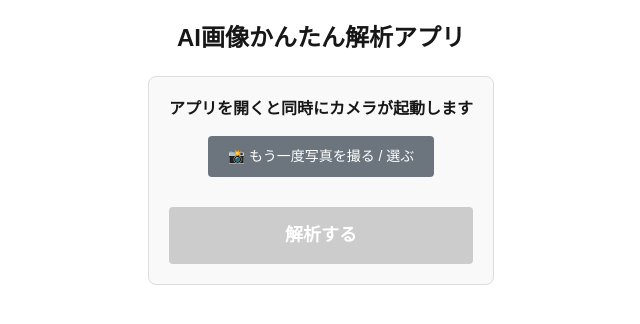
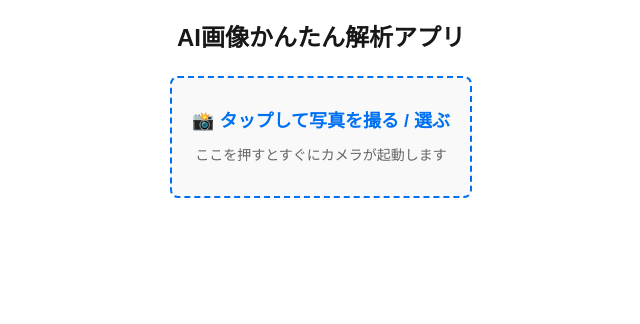
Before and after one commit to hedgehogtomcatqaz1326-netizen/my-image-analyzer, a Next.js app: page / in a window 1280 px wide. Shown: the top 324 px of the page, without its empty margins (319-959 px from the left). Built offline with nearby package versions, Linux system fonts and the light colour scheme.

Commit message:
Update: direct camera tap area and 4 search links per label

```diff
--- a/app/page.tsx
+++ b/app/page.tsx
@@ -1,6 +1,6 @@
 "use client";
 
-import { useState, useRef, useEffect } from "react";
+import { useState, useRef } from "react";
 
 export default function Home() {
   const [selectedImage, setSelectedImage] = useState<File | null>(null);
@@ -10,13 +10,7 @@ export default function Home() {
   const [error, setError] = useState<string | null>(null);
   const fileInputRef = useRef<HTMLInputElement>(null);
 
-  // アプリ起動（マウント時）と同時に自動でカメラ（ファイル選択ダイアログ）を起動する
-  useEffect(() => {
-    if (fileInputRef.current) {
-      fileInputRef.current.click();
-    }
-  }, []);
-
+  // ファイルが選択されたときの処理
   const handleImageChange = (e: React.ChangeEvent<HTMLInputElement>) => {
     const file = e.target.files?.[0];
     if (file) {
@@ -24,6 +18,13 @@ export default function Home() {
       setPreviewUrl(URL.createObjectURL(file));
       setResult(null);
       setError(null);
+    }
+  };
+
+  // 写真選択エリアまたはボタンを押したときにカメラを起動
+  const triggerCamera = () => {
+    if (fileInputRef.current) {
+      fileInputRef.current.click();
     }
   };
 
@@ -40,7 +41,6 @@ export default function Home() {
     try {
       const formData = new FormData();
       formData.append("image", selectedImage);
-      // 外国語対応を取り消したため、言語指定は常に日本語固定
       formData.append("lang", "日本語");
 
       const res = await fetch("/api/analyze", {
@@ -68,12 +68,7 @@ export default function Home() {
         AI画像かんたん解析アプリ
       </h1>
 
-      <div style={{ backgroundColor: "#f9f9f9", padding: "20px", borderRadius: "8px", border: "1px solid #ddd", marginBottom: "20px" }}>
-        <p style={{ marginBottom: "15px", fontWeight: "bold", textAlign: "center" }}>
-          アプリを開くと同時にカメラが起動します
-        </p>
-
-        {/* 隠しファイル入力：capture="environment" によりスマホでは直接外カメラが起動 */}
+      {/* 隠しファイル入力：スマホでは直接カメラが起動 */}
       <input
         type="file"
         accept="image/*"
@@ -83,48 +78,53 @@ export default function Home() {
         style={{ display: "none" }}
       />
 
-        <div style={{ textAlign: "center", marginBottom: "15px" }}>
-          <button
-            onClick={() => fileInputRef.current?.click()}
+      {/* 画面全体の撮影トリガーエリア */}
+      <div
+        onClick={triggerCamera}
         style={{
-              padding: "10px 20px",
-              backgroundColor: "#6c757d",
-              color: "#fff",
-              fontSize: "14px",
-              border: "none",
-              borderRadius: "4px",
-              cursor: "pointer",
-              marginBottom: "15px"
+          backgroundColor: "#f9f9f9",
+          padding: "30px 20px",
+          borderRadius: "8px",
+          border: "2px dashed #0070f3",
+          textAlign: "center",
+          marginBottom: "20px",
+          cursor: "pointer"
         }}
       >
-            📸 もう一度写真を撮る / 選ぶ
-          </button>
+        <p style={{ fontSize: "18px", fontWeight: "bold", color: "#0070f3", margin: "0 0 10px 0" }}>
+          📸 タップして写真を撮る / 選ぶ
+        </p>
+        <p style={{ fontSize: "14px", color: "#666", margin: "0" }}>
+          ここを押すとすぐにカメラが起動します
+        </p>
+
+        {previewUrl && (
+          <div style={{ marginTop: "15px" }} onClick={(e) => e.stopPropagation()}>
+            <img src={previewUrl} alt="プレビュー" style={{ maxWidth: "100%", maxHeight: "250px", borderRadius: "4px" }} />
+          </div>
+        )}
       </div>
 
       {previewUrl && (
-          <div style={{ textAlign: "center", marginBottom: "15px" }}>
-            <img src={previewUrl} alt="プレビュー" style={{ maxWidth: "100%", maxHeight: "250px", borderRadius: "4px" }} />
-          </div>
-        )}
-
         <button
           onClick={handleAnalyze}
-          disabled={loading || !selectedImage}
+          disabled={loading}
           style={{
             width: "100%",
             padding: "15px",
-            backgroundColor: loading || !selectedImage ? "#ccc" : "#0070f3",
+            backgroundColor: loading ? "#ccc" : "#0070f3",
             color: "#fff",
             fontSize: "18px",
             fontWeight: "bold",
             border: "none",
             borderRadius: "4px",
-            cursor: loading || !selectedImage ? "not-allowed" : "pointer"
+            cursor: loading ? "not-allowed" : "pointer",
+            marginBottom: "20px"
           }}
         >
           {loading ? "解析中..." : "解析する"}
         </button>
-      </div>
+      )}
 
       {error && (
         <div style={{ backgroundColor: "#ffebee", color: "#c62828", padding: "15px", borderRadius: "4px", marginBottom: "20px" }}>
@@ -137,33 +137,55 @@ export default function Home() {
           <h2 style={{ fontSize: "18px", fontWeight: "bold", marginBottom: "10px", color: "#2e7d32" }}>
             解析結果
           </h2>
-          <p style={{ whiteSpace: "pre-line", fontSize: "16px", lineHeight: "1.6", marginBottom: "15px" }}>
+          <p style={{ whiteSpace: "pre-line", fontSize: "16px", lineHeight: "1.6", marginBottom: "20px" }}>
             {result.summary}
           </p>
-          <div style={{ marginBottom: "10px", fontSize: "14px", color: "#555", fontWeight: "bold" }}>
-            気になる言葉を押すと、詳しく調べたり画像を見ることができます：
+
+          <div style={{ marginBottom: "15px", fontSize: "14px", color: "#333", fontWeight: "bold" }}>
+            キーワードから詳細を調べる：
           </div>
-          <div style={{ display: "flex", flexWrap: "wrap", gap: "8px" }}>
+
+          <div style={{ display: "flex", flexDirection: "column", gap: "15px" }}>
             {result.labels.map((label: string, index: number) => (
+              <div key={index} style={{ backgroundColor: "#fff", padding: "12px", borderRadius: "6px", border: "1px solid #c8e6c9" }}>
+                <div style={{ fontWeight: "bold", marginBottom: "8px", color: "#1b5e20" }}>
+                  #{label}
+                </div>
+                <div style={{ display: "flex", flexWrap: "wrap", gap: "6px" }}>
                   <a
-                key={index}
+                    href={`https://www.google.com/search?q=${encodeURIComponent(label)}`}
+                    target="_blank"
+                    rel="noopener noreferrer"
+                    style={{ fontSize: "12px", padding: "6px 10px", backgroundColor: "#e3f2fd", color: "#0d47a1", textDecoration: "none", borderRadius: "4px", fontWeight: "bold" }}
+                  >
+                    Googleで検索
+                  </a>
+                  <a
+                    href={`https://ja.wikipedia.org/wiki/Special:Search?search=${encodeURIComponent(label)}`}
+                    target="_blank"
+                    rel="noopener noreferrer"
+                    style={{ fontSize: "12px", padding: "6px 10px", backgroundColor: "#f3e5f5", color: "#4a148c", textDecoration: "none", borderRadius: "4px", fontWeight: "bold" }}
+                  >
+                    ウィキペディアで検索
+                  </a>
+                  <a
+                    href={`https://www.youtube.com/results?search_query=${encodeURIComponent(label)}`}
+                    target="_blank"
+                    rel="noopener noreferrer"
+                    style={{ fontSize: "12px", padding: "6px 10px", backgroundColor: "#ffebee", color: "#b71c1c", textDecoration: "none", borderRadius: "4px", fontWeight: "bold" }}
+                  >
+                    YouTubeで検索
+                  </a>
+                  <a
                     href={`https://www.google.com/search?q=${encodeURIComponent(label)}&tbm=isch`}
                     target="_blank"
                     rel="noopener noreferrer"
-                style={{
-                  backgroundColor: "#c8e6c9",
-                  color: "#1b5e20",
-                  padding: "6px 12px",
-                  borderRadius: "20px",
-                  fontSize: "14px",
-                  textDecoration: "none",
-                  fontWeight: "bold",
-                  border: "1px solid #81c784",
-                  display: "inline-block"
-                }}
+                    style={{ fontSize: "12px", padding: "6px 10px", backgroundColor: "#e8f5e9", color: "#1b5e20", textDecoration: "none", borderRadius: "4px", fontWeight: "bold" }}
                   >
-                #{label} 🔍
+                    類似画像を検索
                   </a>
+                </div>
+              </div>
             ))}
           </div>
         </div>
```
Lines whose indentation alone changed are shown as unchanged.
